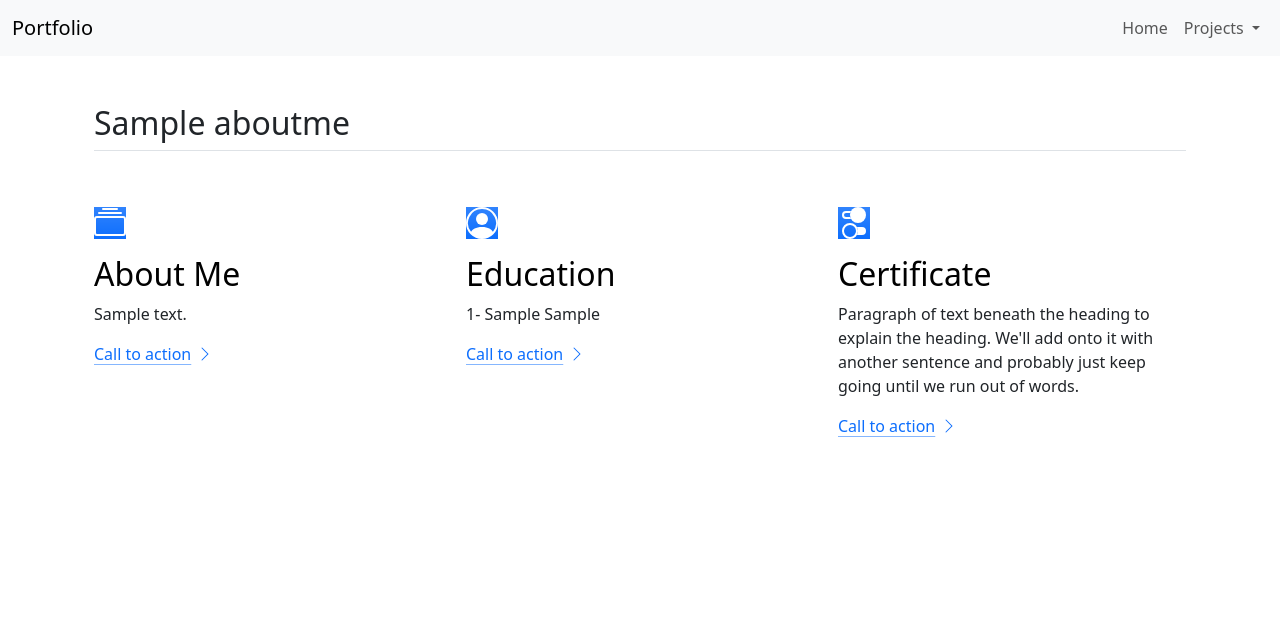
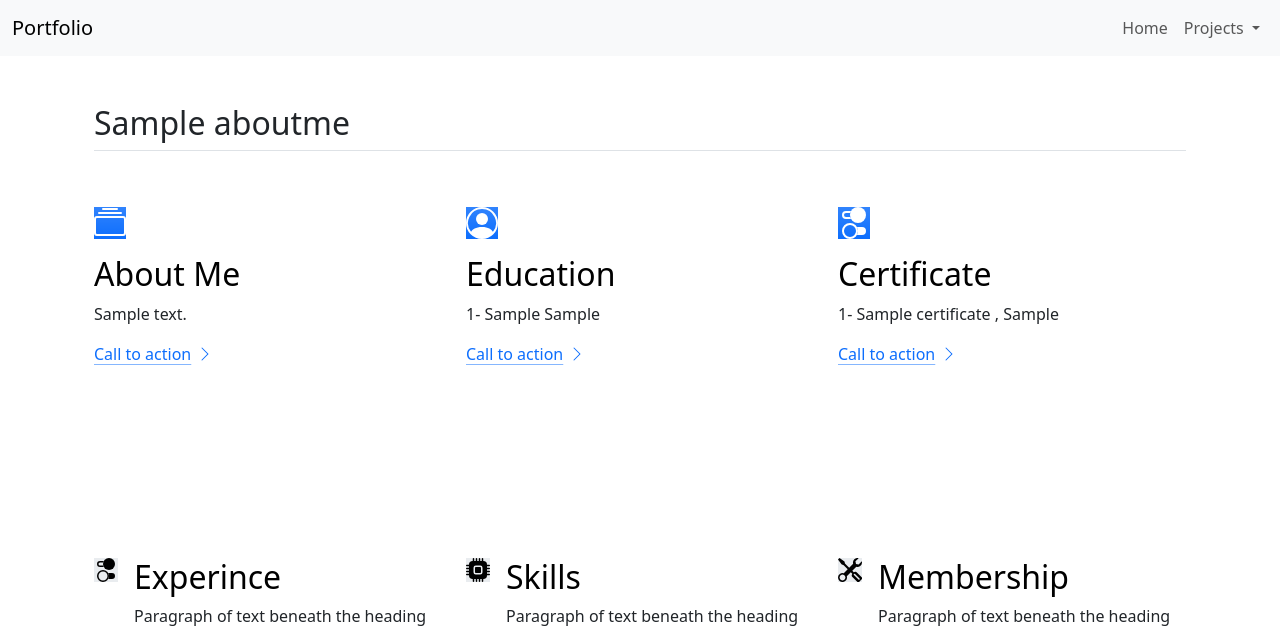
Before and after one commit to ShathaMBahassan/personal_profile_project, a Django app: page / in a window 1280 px wide. Shown: the top 628 px of the page. Run offline with Django 5.2, Linux system fonts and the light colour scheme; tables that the repository leaves empty hold one stand-in row (values such as "Sample post"); some libraries are stand-ins or nearby versions.

Commit message:
Add Certification objcets into a section

```diff
--- a/aboutMe/templates/aboutMe/home.html
+++ b/aboutMe/templates/aboutMe/home.html
@@ -309,9 +309,9 @@
                     <h3 class="fs-2 text-body-emphasis">Education</h3>
 
                     <p>{% for i in edu%}
-                         {{forloop.counter}}- {{i.degree}} {{i.major}}
-                         <br>
-                        {% endfor%}</p> <a href="#"
+                        {{forloop.counter}}- {{i.degree}} {{i.major}}
+                        <br>
+                    {% endfor%}</p> <a href="#"
                         class="icon-link">
                         Call to action
                         <svg class="bi" aria-hidden="true">
@@ -326,8 +326,11 @@
                         </svg>
                     </div>
                     <h3 class="fs-2 text-body-emphasis">Certificate</h3>
-                    <p>Paragraph of text beneath the heading to explain the heading. We'll add onto it with another
-                        sentence and probably just keep going until we run out of words.</p> <a href="#"
+                    <p>
+                        {% for i in cer%}
+                        {{forloop.counter}}- {{i.name}} , {{i.issuer}} <br>
+                        {% endfor %}
+                    </p> <a href="#"
                         class="icon-link">
                         Call to action
                         <svg class="bi" aria-hidden="true">
--- a/aboutMe/views.py
+++ b/aboutMe/views.py
@@ -1,10 +1,11 @@
 from django.shortcuts import render
-from .models import aboutMe , Education
+from .models import aboutMe , Education , certificate
 
 # Create your views here.
 
 def home(request):
     about_me = aboutMe.objects.all().first()
     edu = Education.objects.filter(about_me=1)
-    context={'about_me':about_me , 'edu':edu}
+    cer = certificate.objects.filter(about_me=1)
+    context={'about_me':about_me , 'edu':edu , 'cer':cer}
     return render(request, 'aboutMe\home.html',context)
```
